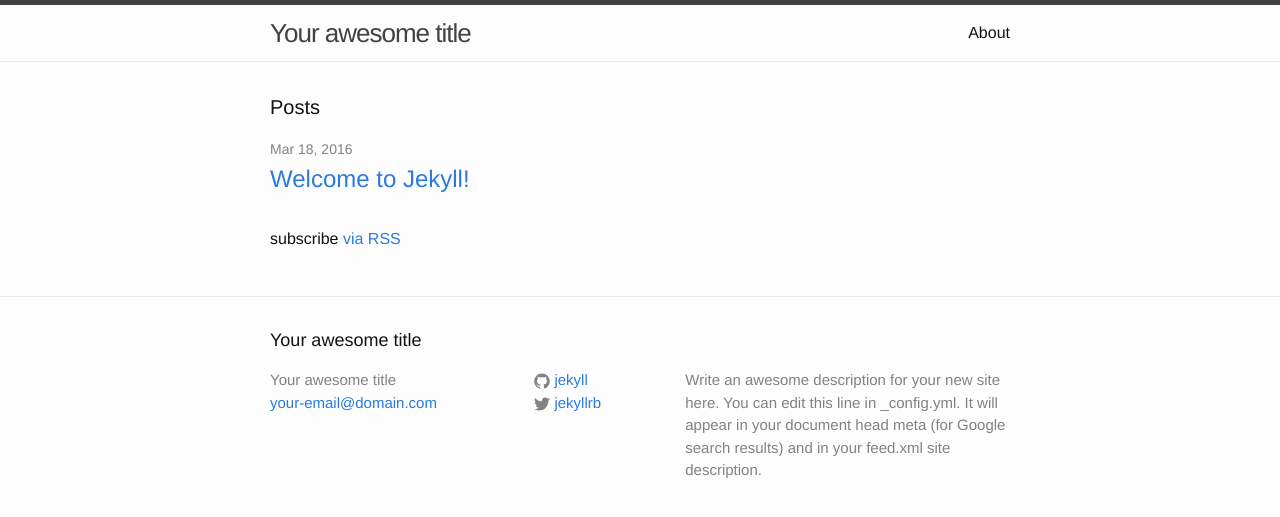
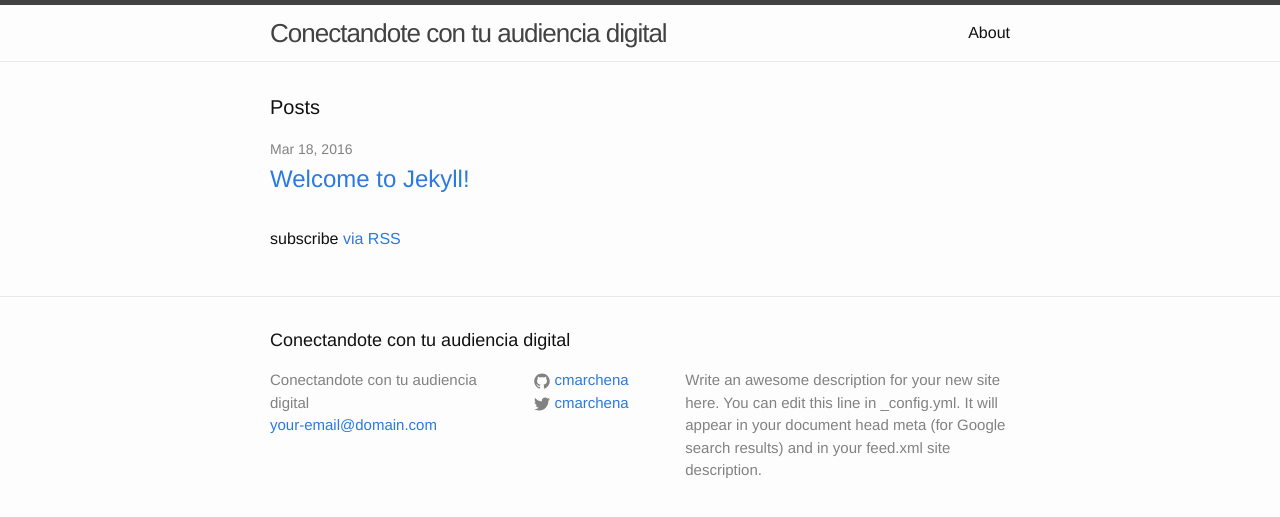
Before and after one commit to cmarchena/cmarchena.github.io, a Jekyll site: the page built from myblog/index.html, in a window 1280 px wide. Shown: the top 517 px of the page. Built offline with Jekyll 4.4.1, drawn with Linux system fonts in a browser that asks for light colours.

Commit message:
Create Gemfile / Update Config.yml

```diff
--- /dev/null
+++ b/Gemfile
@@ -0,0 +1,2 @@
+source 'https://rubygems.org'
+gem 'github-pages'
--- a/myblog/_config.yml
+++ b/myblog/_config.yml
@@ -6,7 +6,7 @@
 # 'jekyll serve'. If you change this file, please restart the server process.
 
 # Site settings
-title: Your awesome title
+title: Conectandote con tu audiencia digital
 email: your-email@domain.com
 description: > # this means to ignore newlines until "baseurl:"
   Write an awesome description for your new site here. You can edit this
@@ -14,8 +14,7 @@ description: > # this means to ignore newlines until "baseurl:"
   Google search results) and in your feed.xml site description.
 baseurl: "/myblog" # the subpath of your site, e.g. /blog
 url: "http://cmarchena.github.io" # the base hostname & protocol for your site
-twitter_username: jekyllrb
-github_username:  jekyll
-
+twitter_username: cmarchena
+github_username:  cmarchena
 # Build settings
 markdown: kramdown
```
